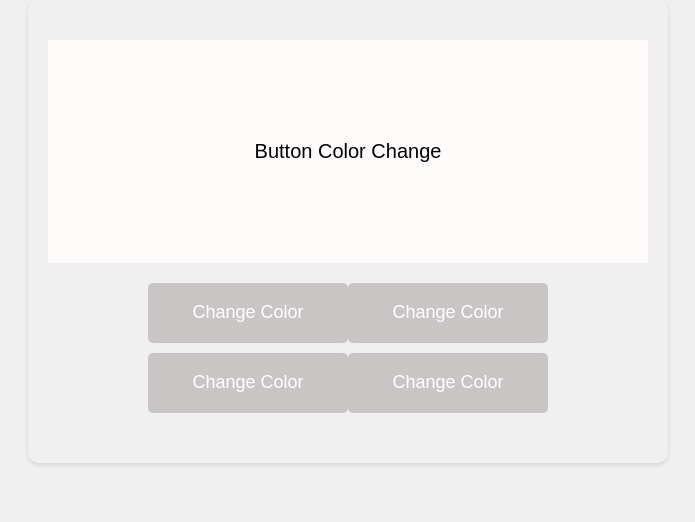
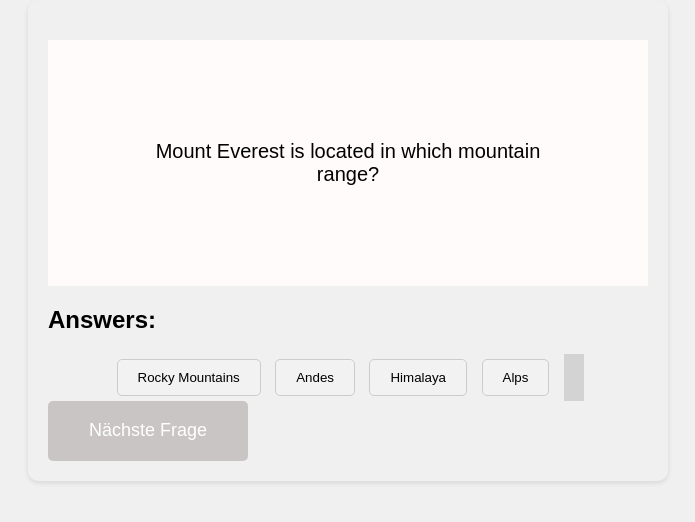
Before and after one commit to OliverH144/QuizrushProject, a Flask app: page /quiz1/ in a window 1280 px wide. Shown: the part 242-764 px from the top of the page, without its empty margins (292-987 px from the left). Run offline with Flask 3, Linux system fonts and the light colour scheme; data comes from the database, SQL or seed files in the repository.

Commit message:
creating new temp branch

```diff
--- a/app.py
+++ b/app.py
@@ -2,6 +2,7 @@
 from flask import Flask, render_template, redirect, url_for, request
 import db
 import random
+from flask import jsonify
 
 app = Flask(__name__)
 
@@ -13,13 +14,37 @@
 app.cli.add_command(db.init_db)
 app.teardown_appcontext(db.close_db_con)
 
+
+
 @app.route('/')
 def index():
     return render_template('home.html')
 
 @app.route('/quiz1/')
 def get_quiz():
-    return render_template('quiz1.html')
+    db_con = db.get_db_con()
+    sql_query = 'SELECT COUNT(question) from questions'
+    question_count = db_con.execute(sql_query).fetchone()
+    count=question_count[0]
+    global random_numbers
+    random_numbers=[]
+    global q_count
+    q_count = 0
+    i=0
+    while i <10:
+        number = random.randint(1, count)
+        if number not in random_numbers:
+            random_numbers.append(number)
+            i=i+1
+        else: continue
+    sql_query = f'SELECT question, answer1, answer2, answer3, answer4 FROM questions WHERE question_id = {random_numbers[0]}'
+    result = db_con.execute(sql_query).fetchone()
+    question = result[0]
+    answers = list(result[1:])
+    random.shuffle(answers)
+    correct_answer = result[1]  # Annahme: Die erste Antwort (answer1) ist die richtige Antwort
+    return render_template('quiz1.html', question=question, answers=answers, correct_answer=correct_answer)
+
 
 @app.route('/quiz2/')
 def get_quiz2():
@@ -66,12 +91,6 @@
     #return f'Count:{count} Random Numbers:{random_numbers} Random Questions:{r_questions} Solution: {solution} Answers:{answers}'
 
 
-#@app.route('/answer/', methods=['GET'])  # Notice the 'methods' argument
-#def answer():
-#    if request.method == 'GET':
-#        pass  # Code to query database for all to-dos not yet implemented
-#        #return render_template('todos.html')  # We assume this template exists
-
 #adding data to database
 @app.route('/insert/data')
 def run_insert_data():
@@ -79,4 +98,26 @@
     return 'Database flushed and populated with some sample data.'
 
 
-# [...]
+@app.route('/check_answer', methods=['POST'])
+def check_answer():
+    selected_answer = request.form['answer']
+    db_con = db.get_db_con()
+    sql_query = f'SELECT answer1 FROM questions WHERE question_id = {random_numbers[q_count]}'
+    correct_answer = db_con.execute(sql_query).fetchone()[0]
+    is_correct = selected_answer == correct_answer
+    return jsonify({'isCorrect': is_correct})
+
+@app.route('/next_question')
+def next_question():
+    global q_count
+    q_count=q_count+1
+    if q_count>8:
+        return render_template('index')
+    db_con = db.get_db_con()
+    #sql_query = 'SELECT question, answer1, answer2, answer3, answer4 FROM questions ORDER BY RANDOM() LIMIT 1'
+    sql_query = f'SELECT question, answer1, answer2, answer3, answer4 FROM questions WHERE question_id = {random_numbers[q_count]}'
+    result = db_con.execute(sql_query).fetchone()
+    question = result[0]
+    answers = list(result[1:])
+    random.shuffle(answers)
+    return jsonify({'question': question, 'answers': answers})
--- a/static/css/style.css
+++ b/static/css/style.css
@@ -74,6 +74,25 @@
             margin-bottom: 10px;
         }
 
+        .answer-button {
+            background-color: #f2f2f2;
+            border: 1px solid #ccc;
+            border-radius: 5px;
+            padding: 10px 20px;
+            margin: 5px;
+            cursor: pointer;
+          }
+
+          .answer-button.correct {
+            background-color: green;
+            color: white;
+          }
+
+          .answer-button.incorrect {
+            background-color: red;
+            color: white;
+          }
+
         .settings {
             position: fixed;
             top: 50%;
@@ -99,3 +118,10 @@
             background-color: #222;
             color: #fff;
           }
+          .correct {
+            background-color: green;
+          }
+
+          .incorrect {
+            background-color: red;
+          }
--- a/templates/quiz1.html
+++ b/templates/quiz1.html
@@ -1,43 +1,87 @@
 <!DOCTYPE html>
 <html>
+{% extends 'base.html' %}
 
-{% extends 'base.html' %}
 {% block HEADER %}
 <h6></h6>
 <script>
-  function changeColor() {
-      var button = document.getElementById('richtigButton');
-      var currentColor = button.style.backgroundColor;
+  function answerSelected(button) {
+    var buttons = document.getElementsByClassName("answer-button");
+    for (var i = 0; i < buttons.length; i++) {
+      buttons[i].disabled = true;  // Deaktivieren aller Buttons
+    }
 
-      if (currentColor === 'white') {
-          button.style.backgroundColor = 'red';
-          button.style.color = 'white';
-          button.innerHTML = 'Weiß';
-          document.getElementById('heading').innerHTML = 'Weiß';
-      } else {
-          button.style.backgroundColor = 'white';
-          button.style.color = 'black';
-          button.innerHTML = 'Rot';
-          document.getElementById('heading').innerHTML = 'Rot';
+    // Überprüfen, ob die ausgewählte Antwort korrekt ist
+    var selectedAnswer = button.innerHTML;
+    var isCorrect = button.classList.contains('correct');
+
+    // Färben des Buttons entsprechend der Antwort
+    if (isCorrect) {
+      button.classList.add('correct');
+    } else {
+      button.classList.add('incorrect');
+    }
+
+    var nextButton = document.getElementById("nextButton");
+    nextButton.disabled = false;
+  }
+
+  function nextQuestion() {
+    var nextButton = document.getElementById("nextButton");
+    nextButton.disabled = true;
+
+    // Zurücksetzen der Buttons und Hintergrundfarben
+    var buttons = document.getElementsByClassName("answer-button");
+    for (var i = 0; i < buttons.length; i++) {
+      buttons[i].disabled = false;  // Buttons aktivieren
+      buttons[i].classList.remove('correct', 'incorrect');  // Zurücksetzen der Hintergrundfarben
+    }
+
+    // Ajax-Anfrage an den Server, um die nächste Frage abzurufen
+    var xhttp = new XMLHttpRequest();
+    xhttp.onreadystatechange = function() {
+      if (this.readyState == 4 && this.status == 200) {
+        var response = JSON.parse(this.responseText);
+        var question = response.question;
+        var answers = response.answers;
+
+        // Aktualisieren der Frage und Antworten auf der Seite
+        document.getElementById("question").innerHTML = question;
+
+        var answerButtons = document.getElementsByClassName("answer-button");
+        for (var i = 0; i < answerButtons.length; i++) {
+          answerButtons[i].innerHTML = answers[i];
+          answerButtons[i].classList.remove('correct', 'incorrect');  // Zurücksetzen der Hintergrundfarben
+        }
       }
+    };
+    xhttp.open("GET", "/next_question", true);
+    xhttp.send();
   }
+
+  // Initialisierung der ersten Frage beim Laden der Seite
+  window.onload = function() {
+    nextQuestion();
+  };
 </script>
 {% endblock %}
 {% block CONTENT %}
-
 <body>
   <div class="container">
-    <p id="heading">Button Color Change</p>
-    <div style="display: flex; flex-wrap: wrap; justify-content: center; gap: 10px; margin-bottom: 20px; margin: 20px;">
-      <div style="width: 100%; display: flex; justify-content: center;">
-        <button id="myButton" class="button" onclick="changeColor()">Change Color</button>
-        <button id="myButton" class="button" onclick="changeColor()">Change Color</button>
-      </div>
-      <div style="width: 100%; display: flex; justify-content: center;">
-        <button id="myButton" class="button button-antworten" onclick="changeColor()">Change Color</button>
-        <button id="myButton" class="button button-antworten" onclick="changeColor()">Change Color</button>
-      </div>
-    </div>
+    <p id="question"></p>
+    <h2>Answers:</h2>
+    <div class="button-container">
+      <form>
+        <button type="button" class="answer-button" onclick="answerSelected(this)"></button>
+        <button type="button" class="answer-button" onclick="answerSelected(this)"></button>
+        <button type="button" class="answer-button" onclick="answerSelected(this)"></button>
+        <button type="button" class="answer-button" onclick="answerSelected(this)"></button>
+      </form>
+      <nav class="nav">
+        </div>
+          <button type="button" id="nextButton" onclick="nextQuestion()" disabled class="button">Nächste Frage</button>
+      </nav>
+  </div>
 </body>
 {% endblock %}
 </html>
```
Also changed, not shown: templates/home.html (+7 -1 lines).
